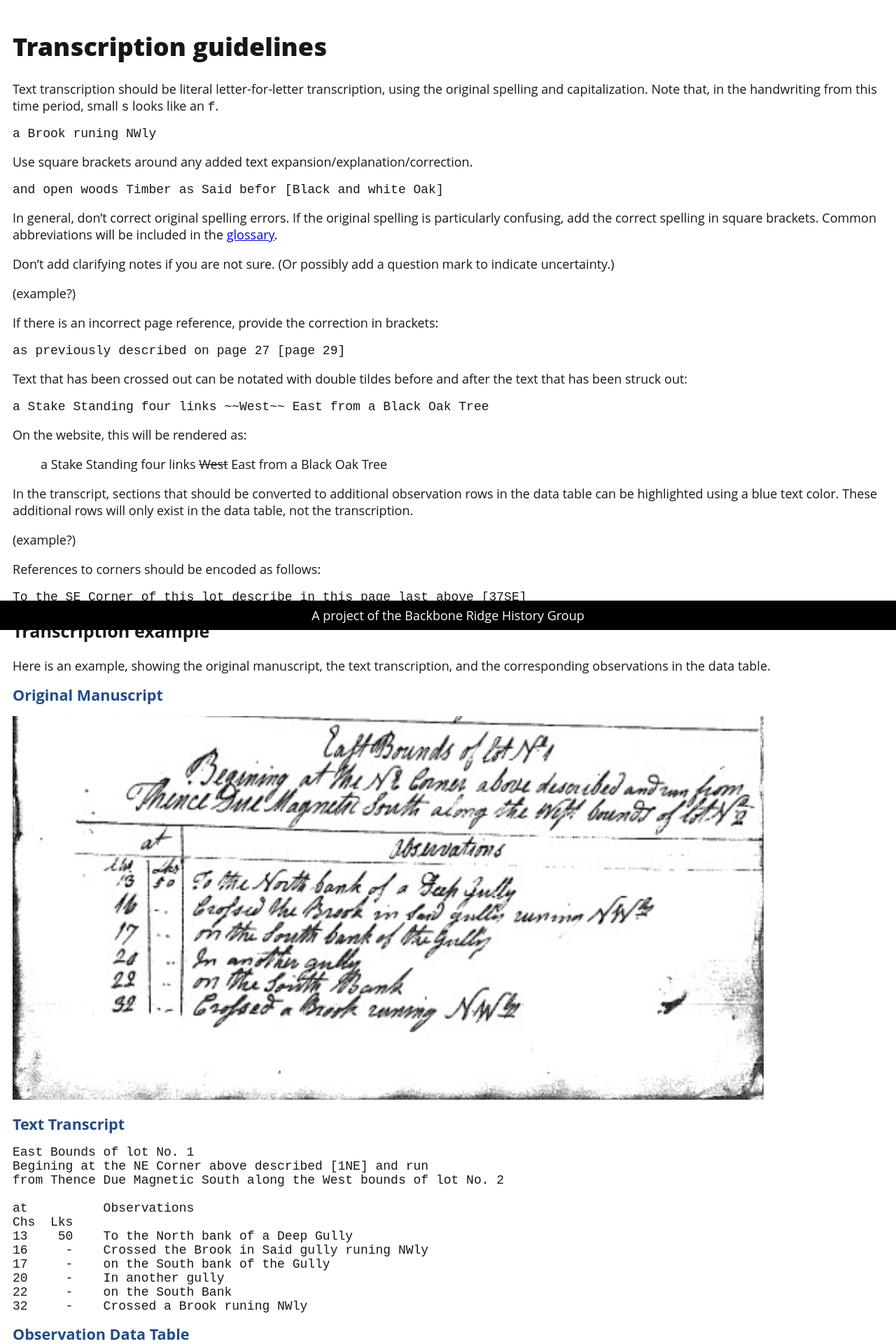
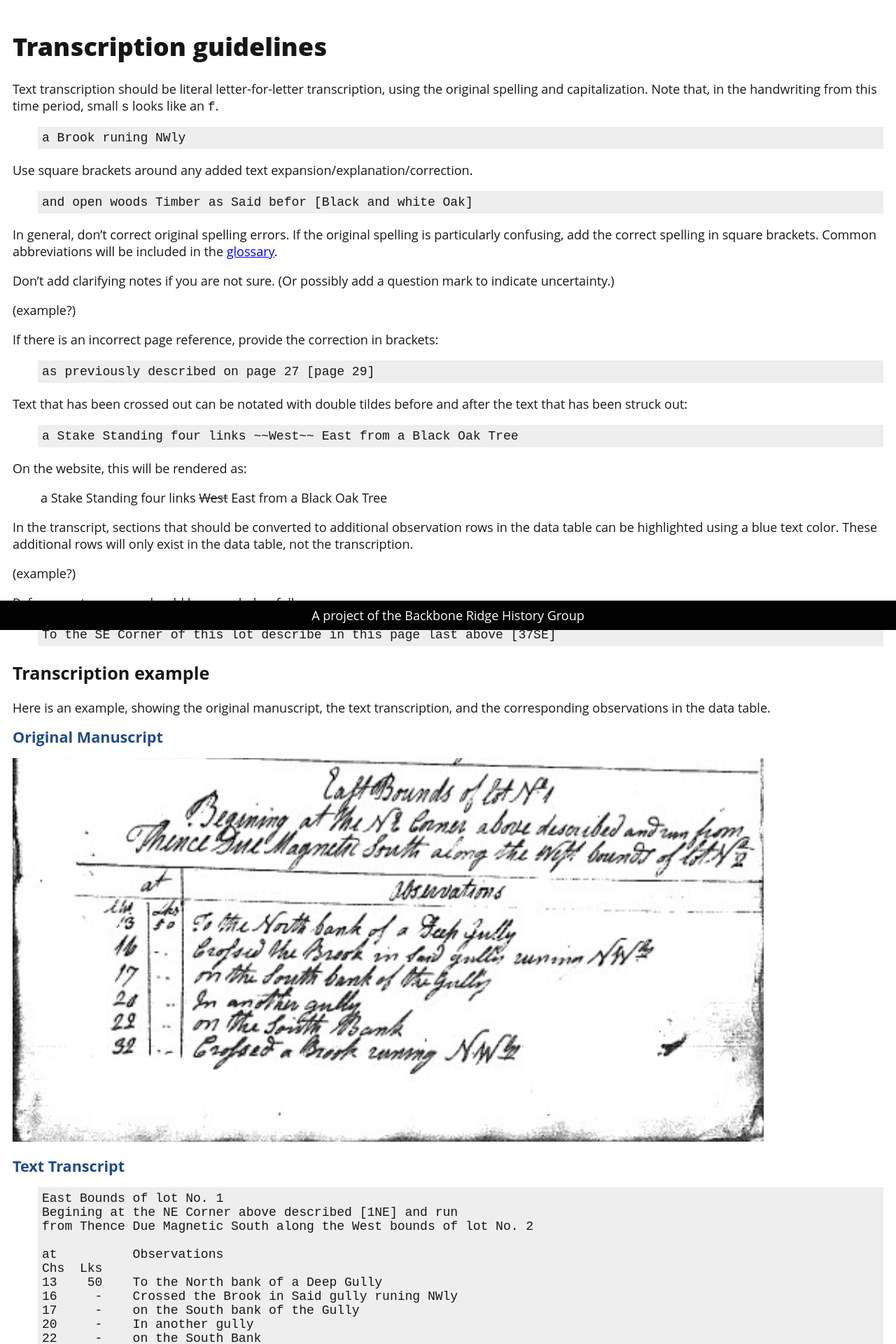
Before and after one commit to backbone-ridge/military-lots, a Jekyll site: the page built from transcription-guidelines.md, in a window 1280 px wide. Shown: the top 1920 px of the page at 70% size. Built offline with Jekyll 4.4.1, drawn with Linux system fonts in a browser that asks for light colours; our own code applies the rules of GitHub Pages for plain Markdown files.

Commit message:
code css

```diff
--- a/css/style.css
+++ b/css/style.css
@@ -94,6 +94,12 @@ h3 {
 #military_corner_text {
   font-weight: normal;
   text-align: left;
+}
+
+pre {
+  background: #eee;
+  margin-left: 2em;
+  padding:6px;
 }
 
 table {
```
